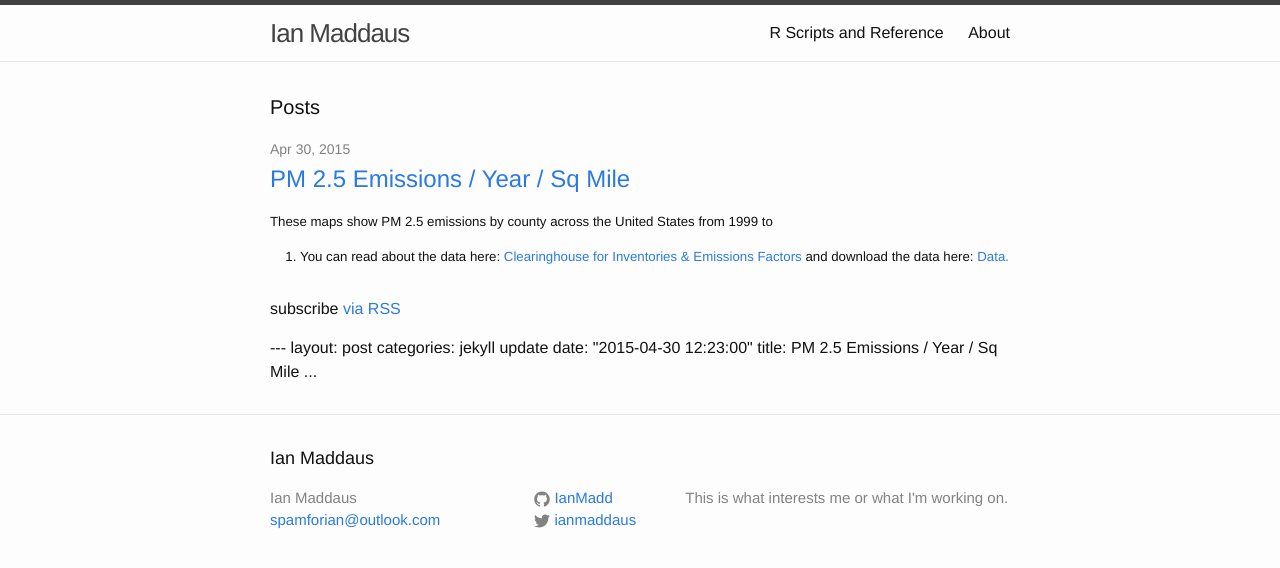
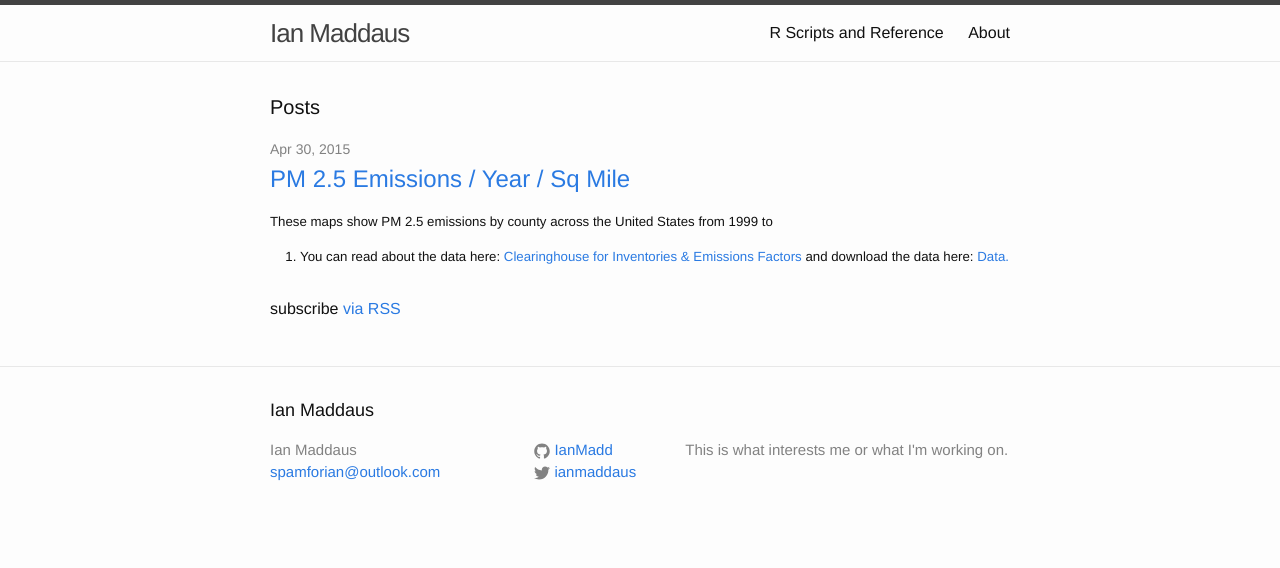
Before and after one commit to Ian-Ma/Ian-Ma.github.io, a Jekyll site: the page built from index.html, in a window 1280 px wide. Shown: the top 568 px of the page. Built offline with Jekyll 4.4.1, drawn with Linux system fonts in a browser that asks for light colours.

Commit message:
Trying to get static pages to display via categories.

```diff
--- a/_config.yml
+++ b/_config.yml
@@ -7,7 +7,7 @@
 url: "http://ianmadd.github.io" # the base hostname & protocol for your site
 twitter_username: ianmaddaus
 github_username:  IanMadd
-categories: [R Programming, subsetting data, transforming data, plots and graphics, functions]
+categories: [R_Programming, subsetting_data, transforming_data, plots_and_graphics, functions]
 
 # Build settings
 markdown: kramdown
--- a/index.html
+++ b/index.html
@@ -24,12 +24,3 @@
   <p class="rss-subscribe">subscribe <a href="{{ "/feed.xml" | prepend: site.baseurl }}">via RSS</a></p>
 
 </div>
-
-
-
----
-layout: post
-categories: jekyll update
-date: "2015-04-30 12:23:00"
-title: PM 2.5 Emissions / Year / Sq Mile
-...
```
Also changed, not shown: Rscripts.html (+8 -10 lines), _posts/2015-04-30-PM25_emissions.md (+1 -1 lines).
